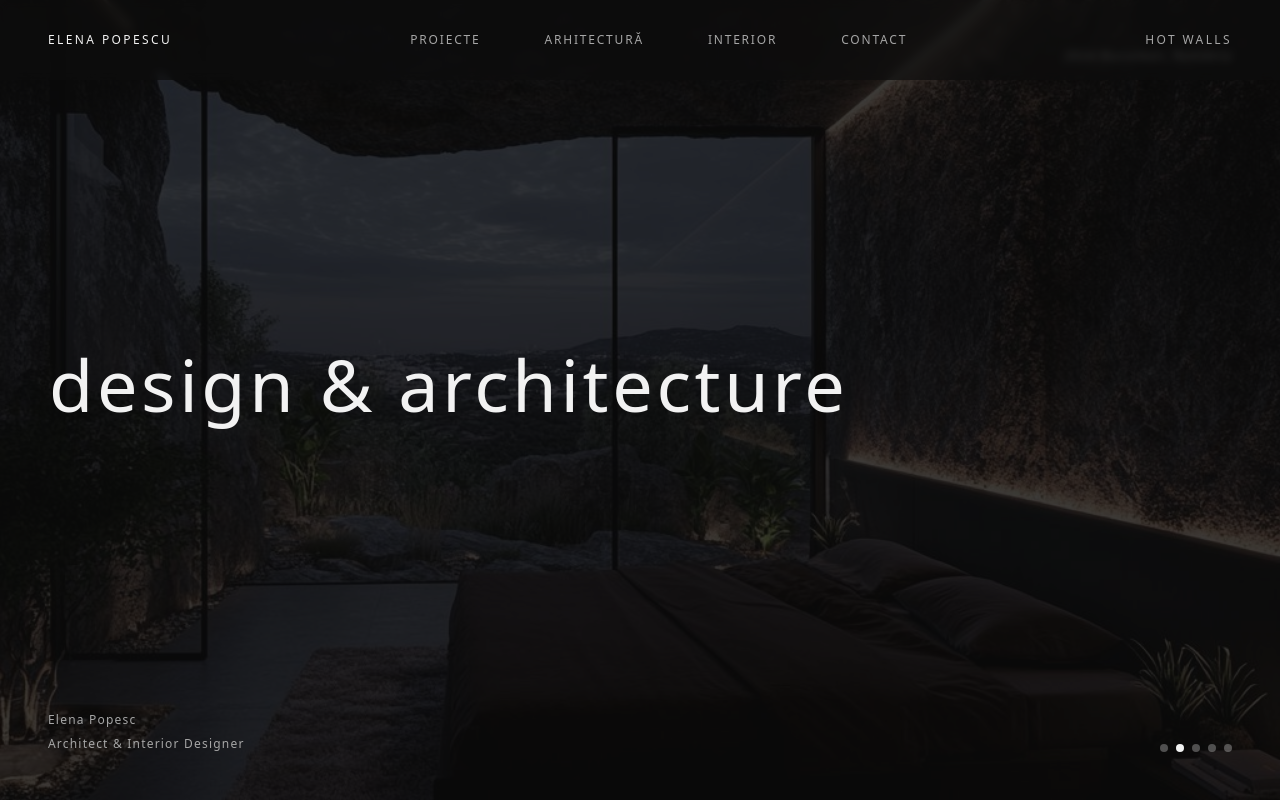
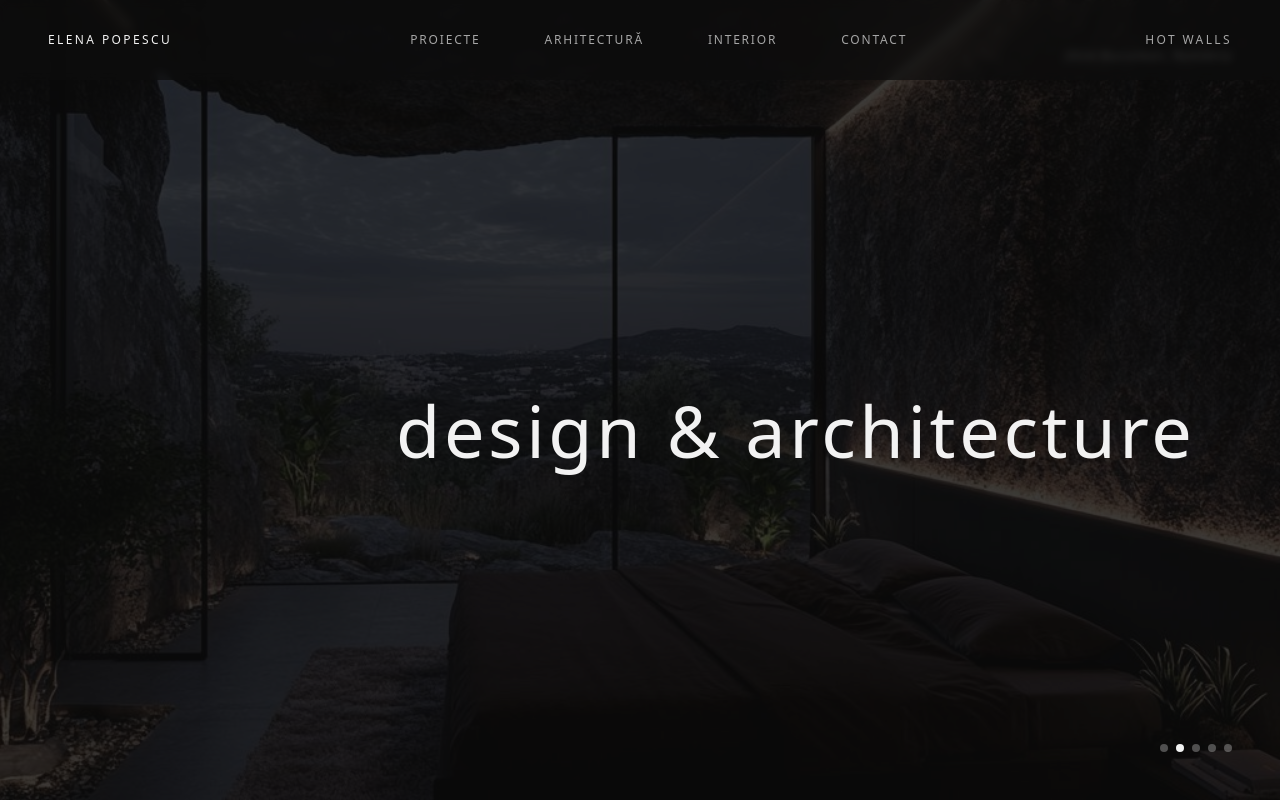
Before and after one commit to AVA1502/spaces-styled-dreams, a React (Vite) app: page / in a window 1280 px wide. Shown: the top 800 px of the page. Built offline with nearby package versions, Linux system fonts and the light colour scheme; the HTML template or start-up script is replaced by a standard one.

Commit message:
Visual edit in Lovable

```diff
--- a/src/components/Hero.tsx
+++ b/src/components/Hero.tsx
@@ -28,7 +28,7 @@ const Hero = () => {
       {/* Main Content */}
       <div className="relative z-10 w-full px-12">
         <div className="max-w-4xl">
-          <h1 className="text-[2.5rem] md:text-[3.5rem] lg:text-[4.5rem] font-light leading-none text-foreground tracking-[0.05em] mb-8 lowercase whitespace-nowrap mx-px">
+          <h1 className="text-[2.5rem] md:text-[3.5rem] lg:text-[4.5rem] font-light leading-none text-foreground tracking-[0.05em] mb-8 lowercase whitespace-nowrap px-[239px] my-[92px] mx-[109px] py-[33px]">
             design & architecture
           </h1>
 
@@ -37,8 +37,8 @@ const Hero = () => {
 
       {/* Bottom Info */}
       <div className="absolute bottom-12 left-12 text-xs text-muted-foreground font-light tracking-widest">
-        <div className="mb-2">Elena Popesc</div>
-        <div>Architect & Interior Designer</div>
+
+
       </div>
 
       {/* Image Progress Indicator */}
```
